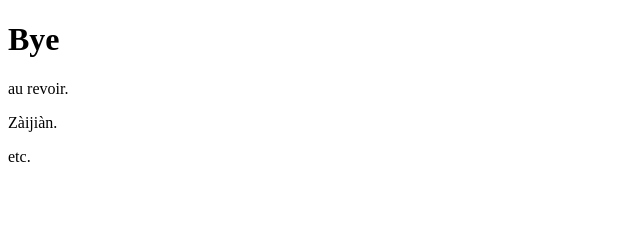
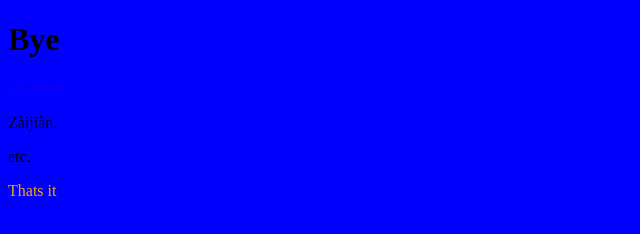
Before and after one commit to chap2457/Bye, a plain HTML site: page index.html in a window 1280 px wide. Shown: the whole page, without its empty margins (0-640 px from the left). Drawn offline with Linux system fonts and the light colour scheme.

Commit message:
Update and rename File to index.html

```diff
--- a/File.html
+++ b/index.html
@@ -7,7 +7,30 @@
     <!-- Link external style sheets here if you have them -->
     <link rel="stylesheet" href="">
     <!-- Put css here if you don't have an external style sheet-->
+
     <style>
+    	#dogma {
+        	color: rgba(190, 10, 35, 0.1 );
+
+          }
+
+          p:hover{
+          	  background-color : yellow;
+          }
+
+          .gre {
+          	  color : orange;
+
+             }
+
+    	body {
+        	background-color: blue
+            }
+
+
+
+
+
     </style>
     <!-- For Javascript -->
     <script src=""></script>
@@ -15,8 +38,9 @@
   <body>
     <div class="">
       <h1>Bye</h1>
-      <p>au revoir.</p>
+      <p id="dogma">au revoir.</p>
       <p>Zàijiàn.</p>
-    </div> etc.
+    <p> etc.
+    <p class="gre"> Thats it
   </body>
 </html>
```
